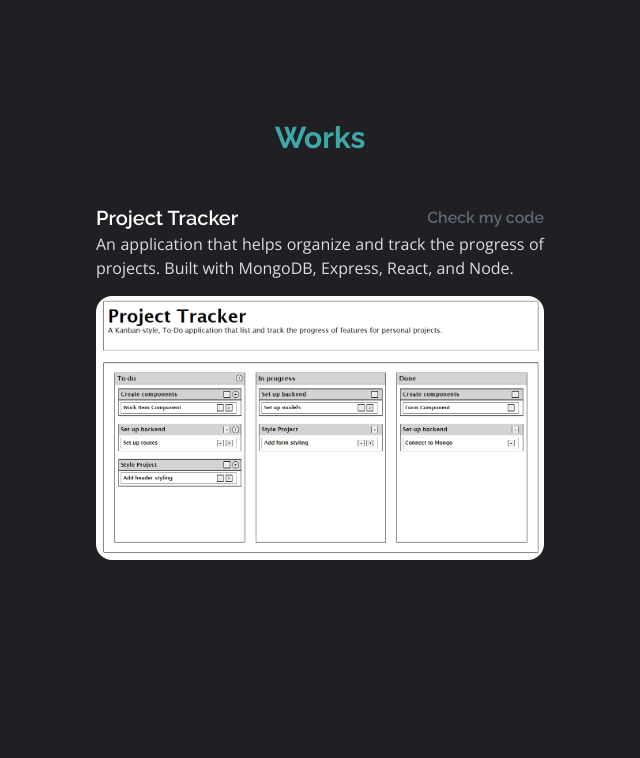
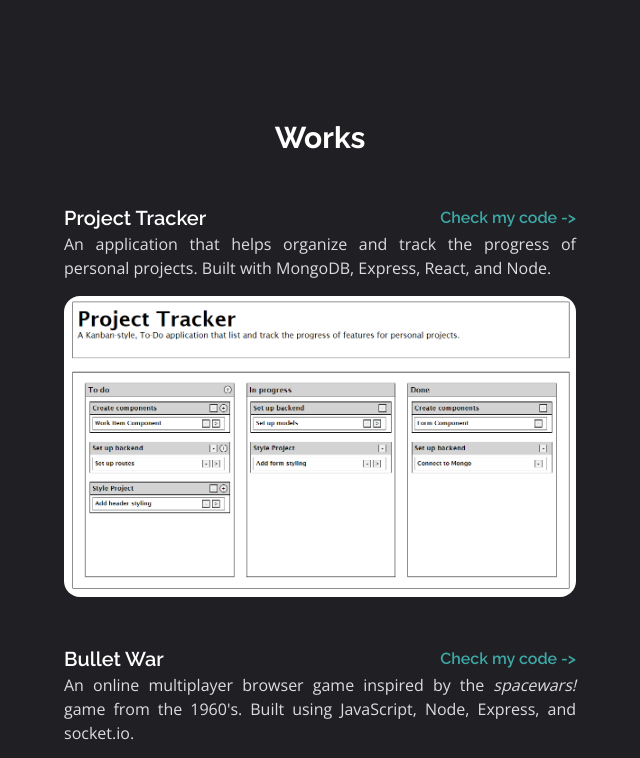
Before and after one commit to richpineapple/briantran, a website: page src/index.html in a window 1280 px wide. Shown: the part 580-1338 px from the top of the page, without its empty margins (320-960 px from the left). Before the commit the page ends 1188 px from the top, so only its background shows below. Drawn offline with nearby package versions, Linux system fonts and the light colour scheme.

Commit message:
Add bullet war to wroks

```diff
--- a/src/index.html
+++ b/src/index.html
@@ -26,14 +26,22 @@
         </div>
     </section>
     <section>
-        <h1 class="mt-60 text-center font-bold text-3xl text-link">Works</h1>
-        <article class="my-12 mx-auto max-w-xs sm:max-w-md text-justify">
+        <h1 class="mt-60 text-center font-bold text-3xl">Works</h1>
+        <article class="my-12 mx-auto max-w-xs sm:max-w-lg text-justify">
             <div class="flex justify-between items-center">
                 <h3 class="font-semibold text-xl">Project Tracker</h3>
-                <a href="#" class=" font-semibold text-code hover:text-text">Check my code</a>
+                <a href="#" class=" font-semibold text-link hover:opacity-70">Check my code -></a>
             </div>
-            <p class="font-text font-light text-text">An application that helps organize and track the progress of projects. Built with MongoDB, Express, React, and Node.</p>
-            <img src="/images/projectTracker.png" alt="project tracker image" class="mt-4 rounded-2xl">
+            <p class="font-text font-light text-text">An application that helps organize and track the progress of personal projects. Built with MongoDB, Express, React, and Node.</p>
+            <img src="/images/projectTracker.png" alt="screen image of project" class="mt-4 rounded-2xl">
+        </article>
+        <article class="my-12 mx-auto max-w-xs sm:max-w-lg text-justify">
+            <div class="flex justify-between items-center">
+                <h3 class="font-semibold text-xl">Bullet War</h3>
+                <a href="#" class=" font-semibold text-link hover:opacity-70">Check my code -></a>
+            </div>
+            <p class="font-text font-light text-text">An online multiplayer  browser game inspired by the <i>spacewars!</i> game from the 1960's. Built using JavaScript, Node, Express, and socket.io.</p>
+            <img src="/images/bulletwar.png" alt="start menu image of bulletwar" class="mt-4 rounded-2xl">
         </article>
     </section>
 </body>
```
Also changed, not shown: dist/output.css, images/bulletwar.png (added).
